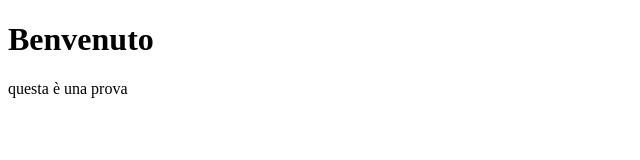
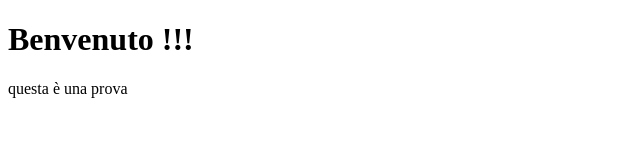
Before and after one commit to fabione94/Website, a plain HTML site: page index.html in a window 1280 px wide. Shown: the full height of the page, 0-640 px from the left. Drawn offline with Linux system fonts and the light colour scheme.

Commit message:
Update index.html

```diff
--- a/index.html
+++ b/index.html
@@ -6,7 +6,7 @@
   <title>Prova sito !</title>
 </head>
 <body>
-  <h1>Benvenuto</h1>
+  <h1>Benvenuto !!!</h1>
   <p> questa è una prova </p>
 </body>
 </html>
```
